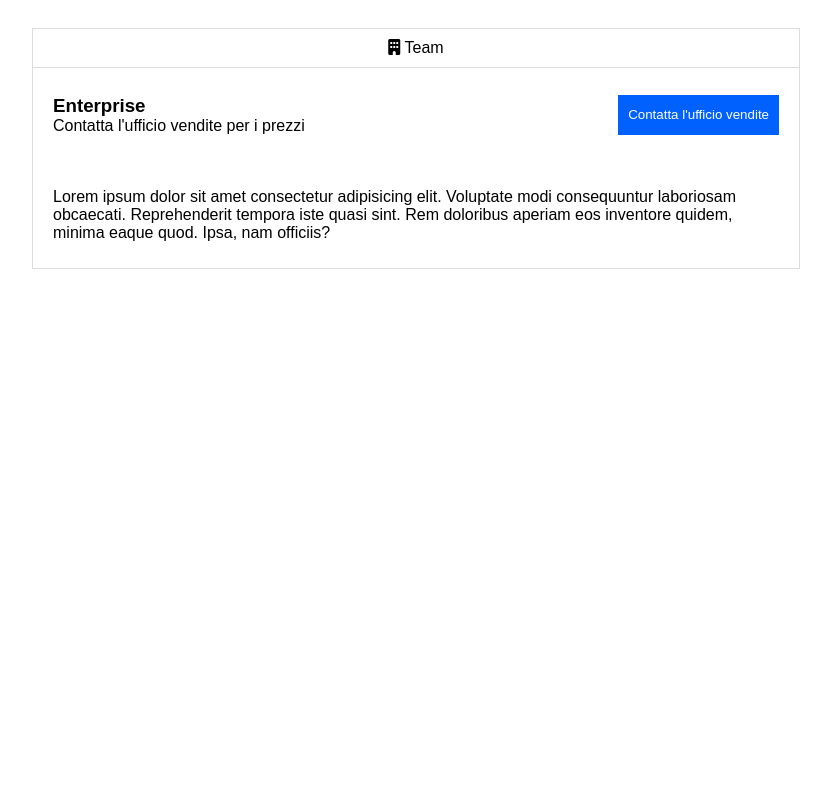
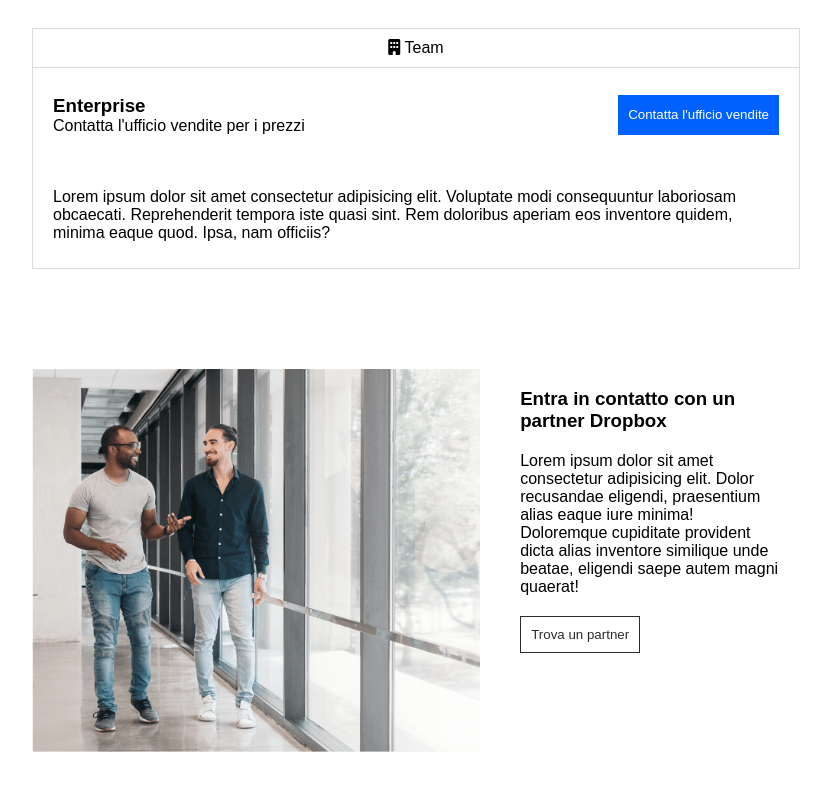
Before and after one commit to federico-casu/htmlcss-dropbox, a plain HTML site: page index.html in a window 1280 px wide. Shown: the part 1452-2242 px from the top of the page, without its empty margins (224-1055 px from the left). Before the commit the page ends 1821 px from the top, so only its background shows below. Drawn offline with Linux system fonts and the light colour scheme.

Commit message:
feat(main): add find partner section

```diff
--- a/assets/css/style.css
+++ b/assets/css/style.css
@@ -33,6 +33,16 @@ img {
 .standard-dim {
     width: 60%;
     margin: 0 auto;
+}
+
+.white-button {
+    border: 1px solid #2b2b2b;
+    padding: 10px;
+    border-radius: 0;
+    color: #2b2b2b;
+    background-color: white;
+    cursor: pointer;
+    text-align: center;
 }
 
 /* ------------------
@@ -185,3 +195,27 @@ header .top-bar {
     display: flex;
     justify-content: space-between;
 }
+
+.find-partner {
+    display: flex;
+    gap: 20px;
+    margin-bottom: 100px;
+}
+
+.find-partner figure {
+    flex-basis: 60%;
+}
+
+.find-partner .find-partner-text {
+    flex-basis: 40%;
+    padding-inline: 20px;
+    display: flex;
+    flex-direction: column;
+    justify-content: center;
+    gap: 20px;
+    padding-bottom: 80px;
+}
+
+.find-partner .find-partner-text button {
+    align-self: flex-start;
+}
--- a/index.html
+++ b/index.html
@@ -279,6 +279,17 @@
 
          </section>
 
+         <section class="find-partner standard-dim">
+            <figure>
+                <img src="./assets/img/partner.png" alt="looking for partners">
+            </figure>
+            <div class="find-partner-text">
+                <h3>Entra in contatto con un partner Dropbox</h3>
+                <p>Lorem ipsum dolor sit amet consectetur adipisicing elit. Dolor recusandae eligendi, praesentium alias eaque iure minima! Doloremque cupiditate provident dicta alias inventore similique unde beatae, eligendi saepe autem magni quaerat!</p>
+                <button class="white-button">Trova un partner</button>
+            </div>
+         </section>
+
     </main>
 
     <footer>
```
